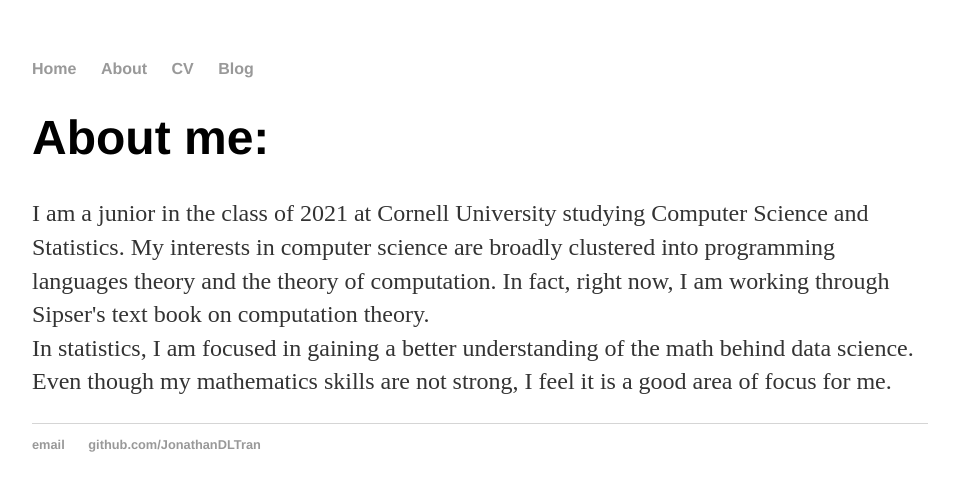
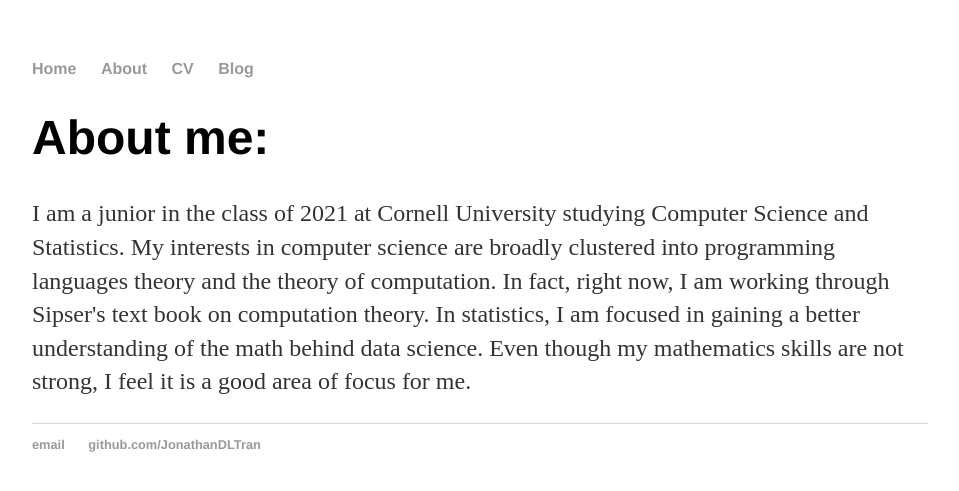
Before and after one commit to JonathanDLTran/JonathanDLTran.github.io, a Jekyll site: the page built from about/index.html, in a window 1280 px wide. Shown: the top 491 px of the page, without its empty margins (160-1119 px from the left). Built offline with Jekyll 4.4.1, drawn with Linux system fonts in a browser that asks for light colours.

```diff
--- a/about/index.html
+++ b/about/index.html
@@ -4,6 +4,5 @@ title: Jonathan Tran
 ---
 <div class="blurb">
 	<h1>About me:</h1>
-	<p>I am a junior in the class of 2021 at Cornell University studying Computer Science and Statistics. My interests in computer science are broadly clustered into programming languages theory and the theory of computation. In fact, right now, I am working through Sipser's text book on computation theory.
-  	<br> In statistics, I am focused in gaining a better understanding of the math behind data science. Even though my mathematics skills are not strong, I feel it is a good area of focus for me. </p>
+	<p>I am a junior in the class of 2021 at Cornell University studying Computer Science and Statistics. My interests in computer science are broadly clustered into programming languages theory and the theory of computation. In fact, right now, I am working through Sipser's text book on computation theory. In statistics, I am focused in gaining a better understanding of the math behind data science. Even though my mathematics skills are not strong, I feel it is a good area of focus for me. </p>
 </div><!-- /.blurb -->
```
